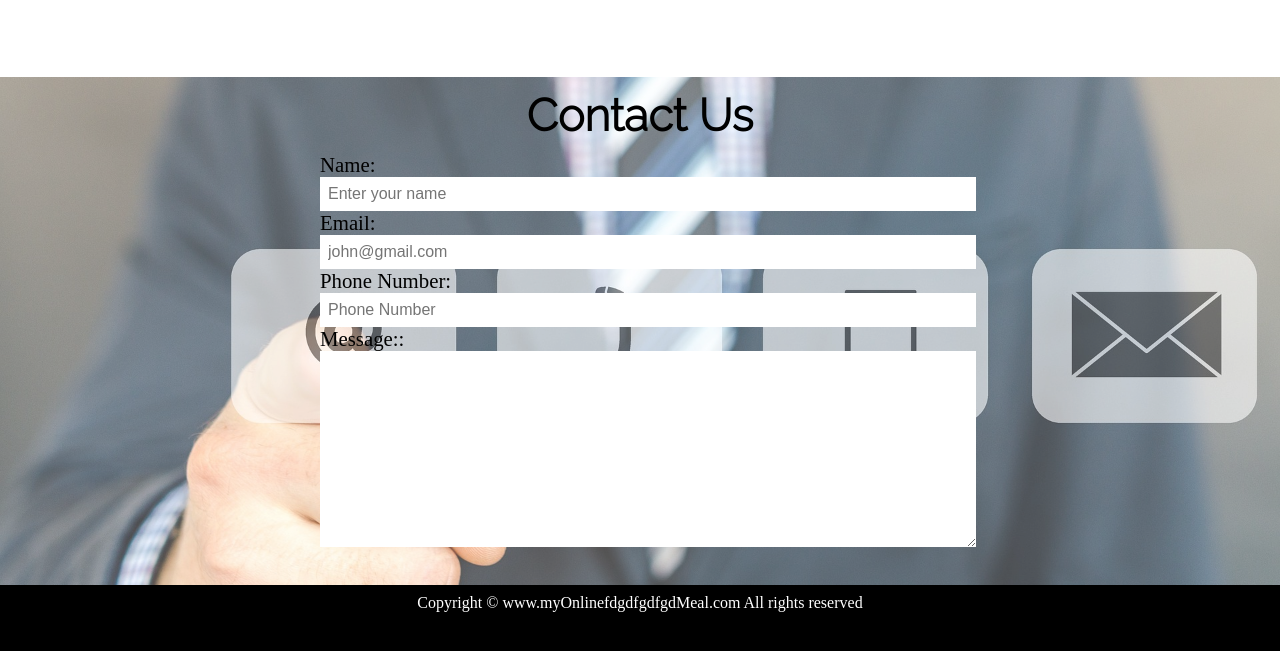
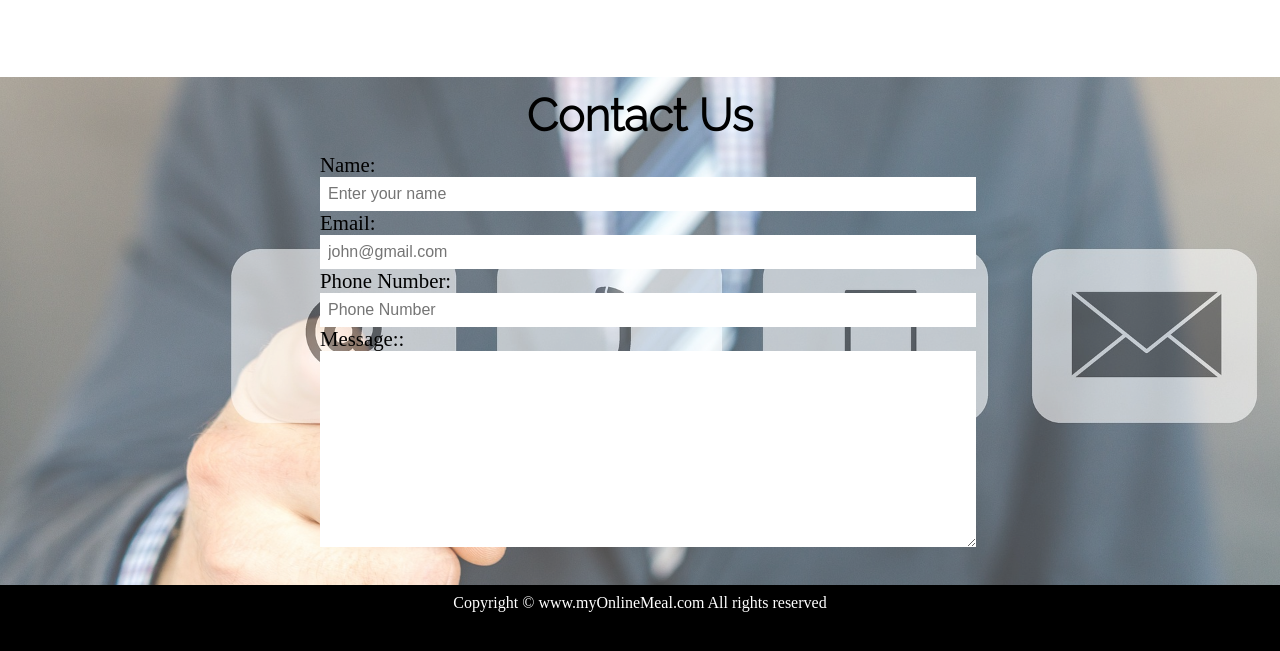
Before and after one commit to UmarShaikh10/Food, a plain HTML site: page index.html in a window 1280 px wide. Shown: the part 1708-2359 px from the top of the page. Drawn offline with Linux system fonts and the light colour scheme; a web font is replaced by a local one.

Commit message:
Update index.html

```diff
--- a/index.html
+++ b/index.html
@@ -103,7 +103,7 @@
 
     <footer>
         <div class="center">
-            Copyright &copy; www.myOnlinefdgdfgdfgdMeal.com  All rights reserved
+            Copyright &copy; www.myOnlineMeal.com  All rights reserved
         </div>
     </footer>
 
```
